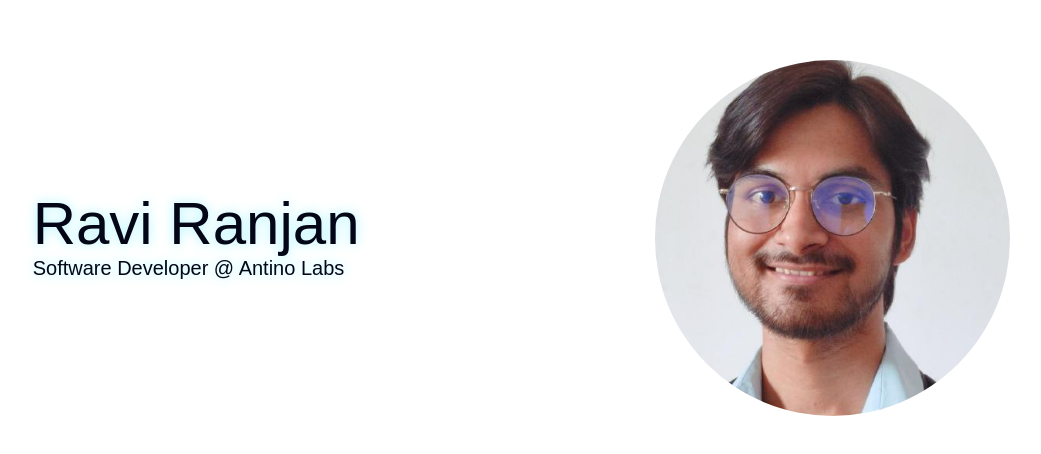
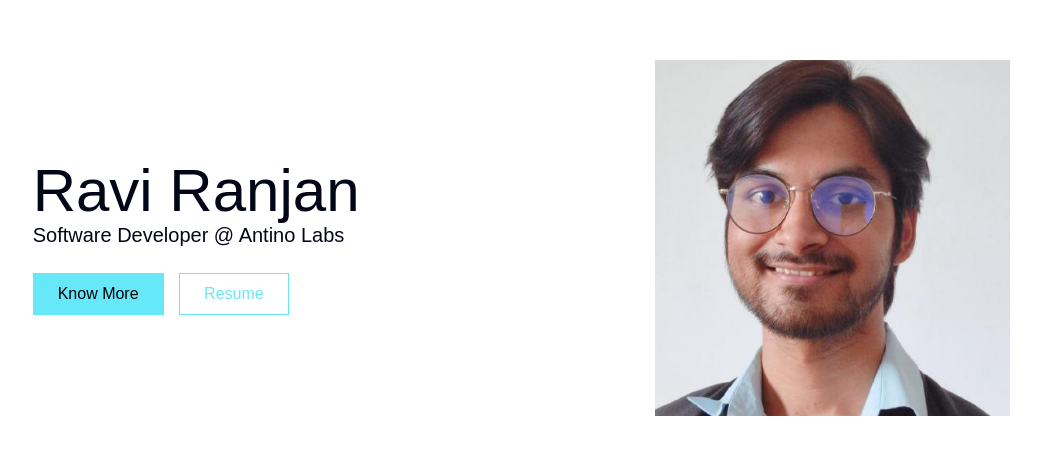
Before and after one commit to SquaredR98/portfolio, a Next.js app: page / in a window 1280 px wide. Shown: the part 162-616 px from the top of the page, without its empty margins (74-1115 px from the left). Built offline with nearby package versions, Linux system fonts and the light colour scheme; a web font is replaced by a local one.

Commit message:
Added buttons to the page

```diff
--- a/app/page.tsx
+++ b/app/page.tsx
@@ -1,51 +1,40 @@
 import Image from 'next/image';
 
 export default function Home() {
-
-  // useEffect(() => {
-	// 	const lineElements = containerRef.current.querySelectorAll('li');
-	// 	const resume = document.getElementById('resume');
-	// 	const landingCta = document.getElementById('landing-cta');
-	// 	lineElements.forEach((lineElement, index) => {
-	// 		const delay = (index + 1) * 0.2;
-	// 		console.log(delay);
-	// 		lineElement.style.animationDelay = `${delay}s`;
-	// 		lineElement.classList.add('animate-slide-in');
-	// 	});
-	// 	resume.style.animationDelay = `${1}s`;
-	// 	resume.classList.add('animate-slide-in');
-	// 	landingCta.style.animationDelay = `${2}s`;
-	// 	landingCta.classList.add('animate-slide-in');
-
-	// 	setTimeout(() => {
-	// 		lineElements.forEach((lineElement) => {
-	// 			lineElement.classList.remove('opacity-0');
-	// 		});
-	// 	}, intro.length * 0.2 * 1000);
-	// 	setTimeout(() => {
-	// 		resume.classList.remove('opacity-0');
-	// 	}, intro.length * 0.2 * 1000 + 900);
-	// 	setTimeout(() => {
-	// 		landingCta.classList.remove('opacity-0');
-	// 	}, intro.length * 0.2 * 1000 + 1600);
-	// }, []);
-
 	return (
 		<main className='bg-white dark:bg-slate-900 h-screen w-10/12 mx-auto'>
-			<div className='flex items-center h-full'>
-				<div className='w-1/2'>
-					<h1 className='text-slate-950 dark:text-cyan-300 text-6xl font-medium text-shadow-sm'>
-						Ravi Ranjan
-					</h1>
-					<h3 id='' className='text-slate-950 dark:text-cyan-300 text-xl font-light text-shadow-sm'>Software Developer @ Antino Labs</h3>
+			<div className='flex flex-col-reverse items-center h-3/4 lg:h-full md:flex-row'>
+				<div className='md:w-1/2'>
+					<div className='animate-slide-in'>
+						<h1 className='text-slate-950 dark:text-cyan-300 text-6xl font-medium'>
+							Ravi Ranjan
+						</h1>
+						<h3
+							id=''
+							className='text-slate-950 dark:text-cyan-300 text-xl font-light'
+						>
+							Software Developer @ Antino Labs
+						</h3>
+					</div>
+					<div className='flex flex-col justify-between md:flex-row md:w-2/3 lg:w-64 mt-6 animate-slide-in-reverse'>
+						<button className='border bg-cyan-300 border-cyan-300 px-6 py-2 transition-all duration-500 hover:bg-slate-900 hover:text-cyan-300'>
+							Know More
+						</button>
+						<button className='border border-cyan-300 px-6 py-2 transition-all duration-500 hover:bg-cyan-300 text-cyan-300 hover:text-slate-900'>
+							Resume
+						</button>
+					</div>
 				</div>
-				<div className='w-1/2 flex justify-center items-center'>
+				<div className='w-1/2 flex justify-center items-center relative animate-image-fade-in'>
 					<Image
 						src='/static/profile.jpg'
 						alt='Profile'
 						height={480}
 						width={480}
-            className='w-2/3 rounded-full'
+						className='w-2/3'
+						style={{
+							clipPath: 'polygon(0% 25%,0% 75%,50% 100%,100% 75%,100% 25%,50% 0);',
+						}}
 					/>
 				</div>
 			</div>
--- a/tailwind.config.js
+++ b/tailwind.config.js
@@ -23,7 +23,7 @@ module.exports = {
 			keyframes: {
 				slideIn: {
 					'0%': {
-						transform: 'translateY(-50%)',
+						transform: 'translateY(-100%)',
 						opacity: 0,
 					},
 					'100%': {
@@ -33,7 +33,7 @@ module.exports = {
 				},
 				slideInReverse: {
 					'0%': {
-						transform: 'translateY(50%)',
+						transform: 'translateY(100%)',
 						opacity: 0,
 					},
 					'100%': {
@@ -49,11 +49,21 @@ module.exports = {
 						opacity: 1,
 					},
 				},
+				leaveTopRight: {
+					'0%': {
+						transform: 'translateY(0%)',
+						opacity: 0,
+					},
+					'100%': {
+						transform: 'translateY(100%)',
+						opacity: 1,
+					},
+				}
 			},
 			animation: {
-				'slide-in': 'slideIn .5s ease-in-out',
-				'slide-in-reverse': 'slideInReverse .5s ease-in-out',
-				'image-fade-in': 'imageFadeIn 5s ease-in-out',
+				'slide-in': 'slideIn 1.5s ease-in-out',
+				'slide-in-reverse': 'slideInReverse 1.5s ease-in-out',
+				'image-fade-in': 'imageFadeIn 1.5s ease-in-out',
 			},
 		},
 	},
```
